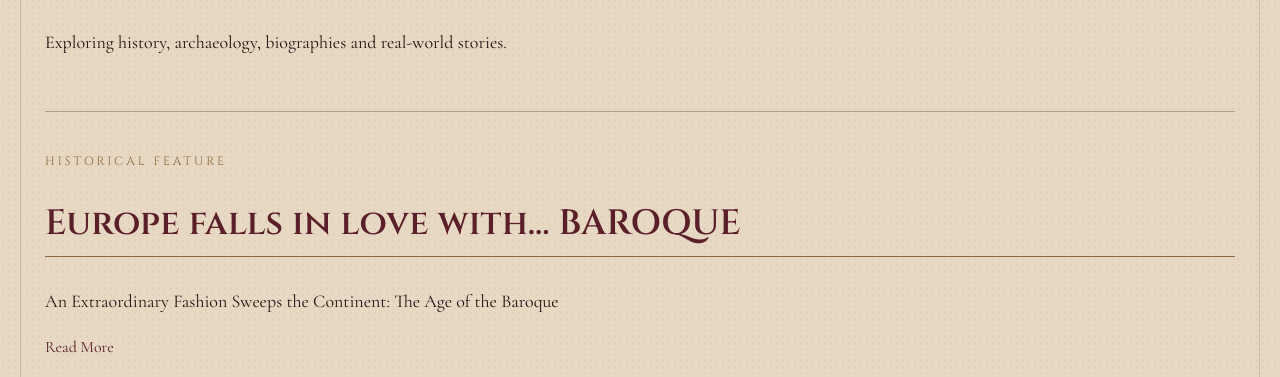
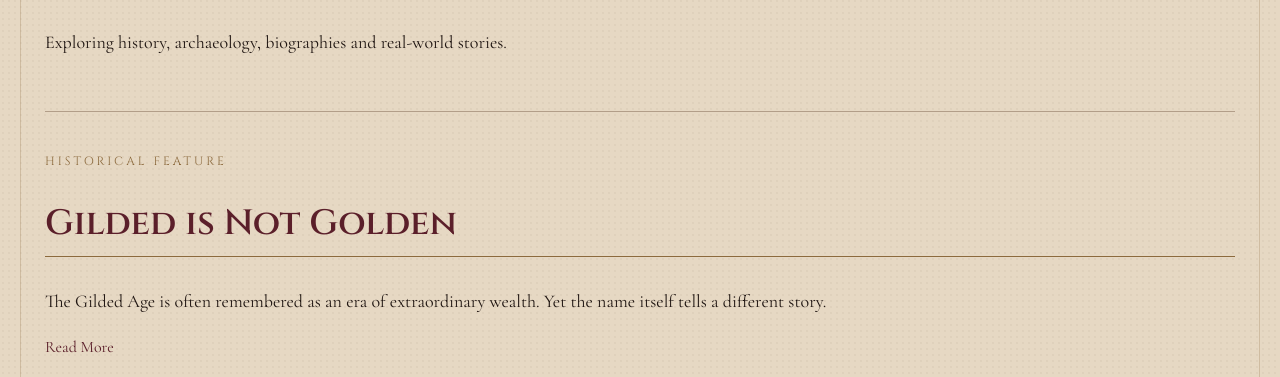
Before and after one commit to manontheysj-sys/cozy-author-website, a plain HTML site: page documentary-archive.html in a window 1280 px wide. Shown: the part 575-952 px from the top of the page. Drawn offline with nearby package versions, Linux system fonts and the light colour scheme.

Commit message:
Update documentary-archive.html
added gilded age documentary

```diff
--- a/documentary-archive.html
+++ b/documentary-archive.html
@@ -68,6 +68,18 @@ biographies and real-world stories.
 <span class="story-label">
 Historical Feature
 </span>
+
+<h2>
+Gilded is Not Golden</h2>
+
+
+<p>
+The Gilded Age is often remembered as an era of extraordinary wealth. Yet the name itself tells a different story.
+</p>
+
+<a href="archives/gilded-is-not-golden.html">
+Read More
+</a>
 
 
 <h2>
```
